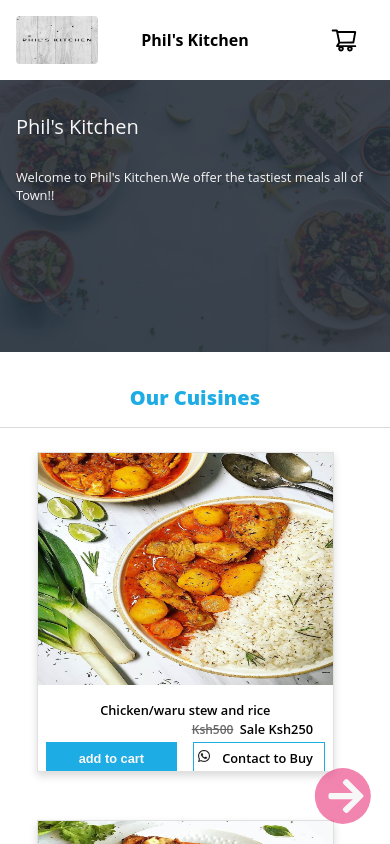
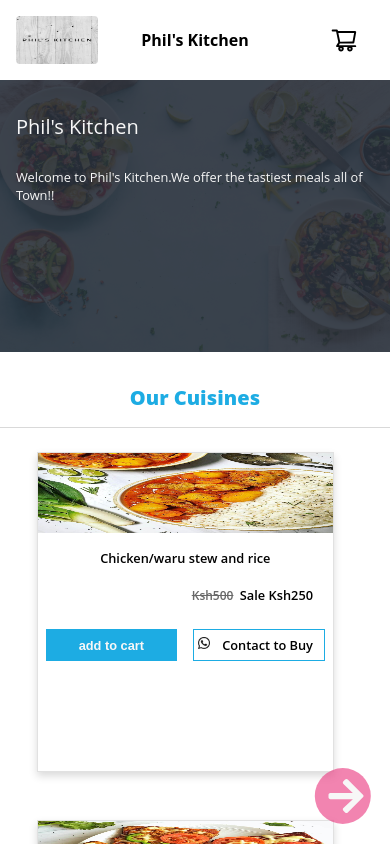
Before and after one commit to johnngala/phils_kitchen, a React (Create React App) app in the folder frontend/: page / in a window 390 px wide. Shown: the top 844 px of the page. Built offline with nearby package versions, Linux system fonts and the light colour scheme.

Commit message:
fifth commit

```diff
--- a/frontend/src/App.css
+++ b/frontend/src/App.css
@@ -455,6 +455,10 @@ body {
   box-shadow: 0 0.5rem 1rem rgba(0, 0, 0, 0.15);
   transition: all 0.4s;
   overflow-y: hidden;
+}
+
+.course-slider__course--img {
+  height: 10rem;
 }
   .course-slider__courses {
     grid-template-columns: 1fr 1fr;
```
